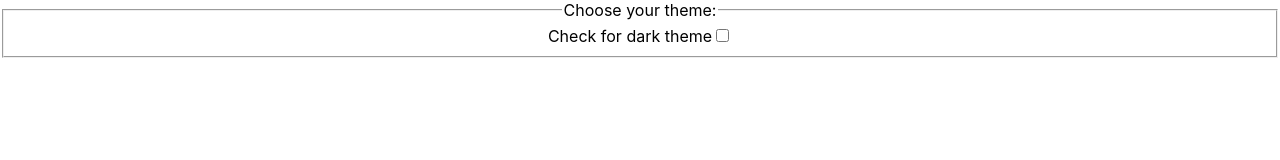
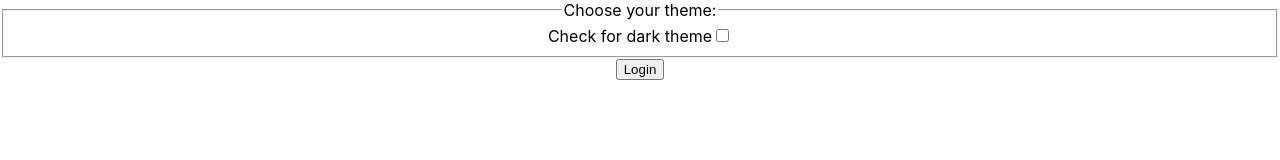
Before and after one commit to luu-jennifer/reactLightDarkTheme, a React (Create React App) app: page / in a window 1280 px wide. Shown: the top 160 px of the page. Built offline with nearby package versions, Linux system fonts and the light colour scheme.

Commit message:
account login button added

```diff
--- /dev/null
+++ b/src/AccountPage.js
@@ -0,0 +1,28 @@
+import AccountType from './AccountType'
+//import the useState Hook
+import { useState } from "react";
+
+const AccountPage = () => {
+
+  console.log('AccountPage comp is rendering');
+
+  // initialize a state to represent whether the user is logged in
+  const [ loggedIn, setLoggedIn ] = useState(false);
+
+  // define a click event handler function
+  const handleClick = () => {
+
+    // IF the user loggedIn state is false, use the updater function to update it to true (and vice versa!)
+    setLoggedIn(!loggedIn);
+
+  }
+  return (
+    //attached a click event listener to the button
+      //depending on whether the user is logged in or out, update the text within the button
+    <button onClick={handleClick}>Login</button>
+    // if the user is logged in, then render the AccountType component
+    // use a ternary here
+  )
+}
+
+export default AccountPage;
--- /dev/null
+++ b/src/AccountType.js
@@ -0,0 +1,7 @@
+const AccountType = () => {
+  return (
+    <div>user</div>
+  )
+}
+
+export default AccountType
--- a/src/App.js
+++ b/src/App.js
@@ -1,8 +1,8 @@
 // 'theme' is just a variable we created.
 // set'our variable name we created'
 
-
 import './App.css';
+import AccountPage from './AccountPage';
 
 // in order to track state - AKA any information that is changing on the page - we need to import the useState Hook from the react library
   // a Hook is just a function!
@@ -104,6 +104,11 @@ function App() {
           <input type="checkbox" id="theme" value="light" name="light" onClick={ handleClick } />
         </fieldset>
       </form>
+
+
+    {/*render your AccountPage component*/}
+
+    <AccountPage />
     </div>
   );
 }
```
